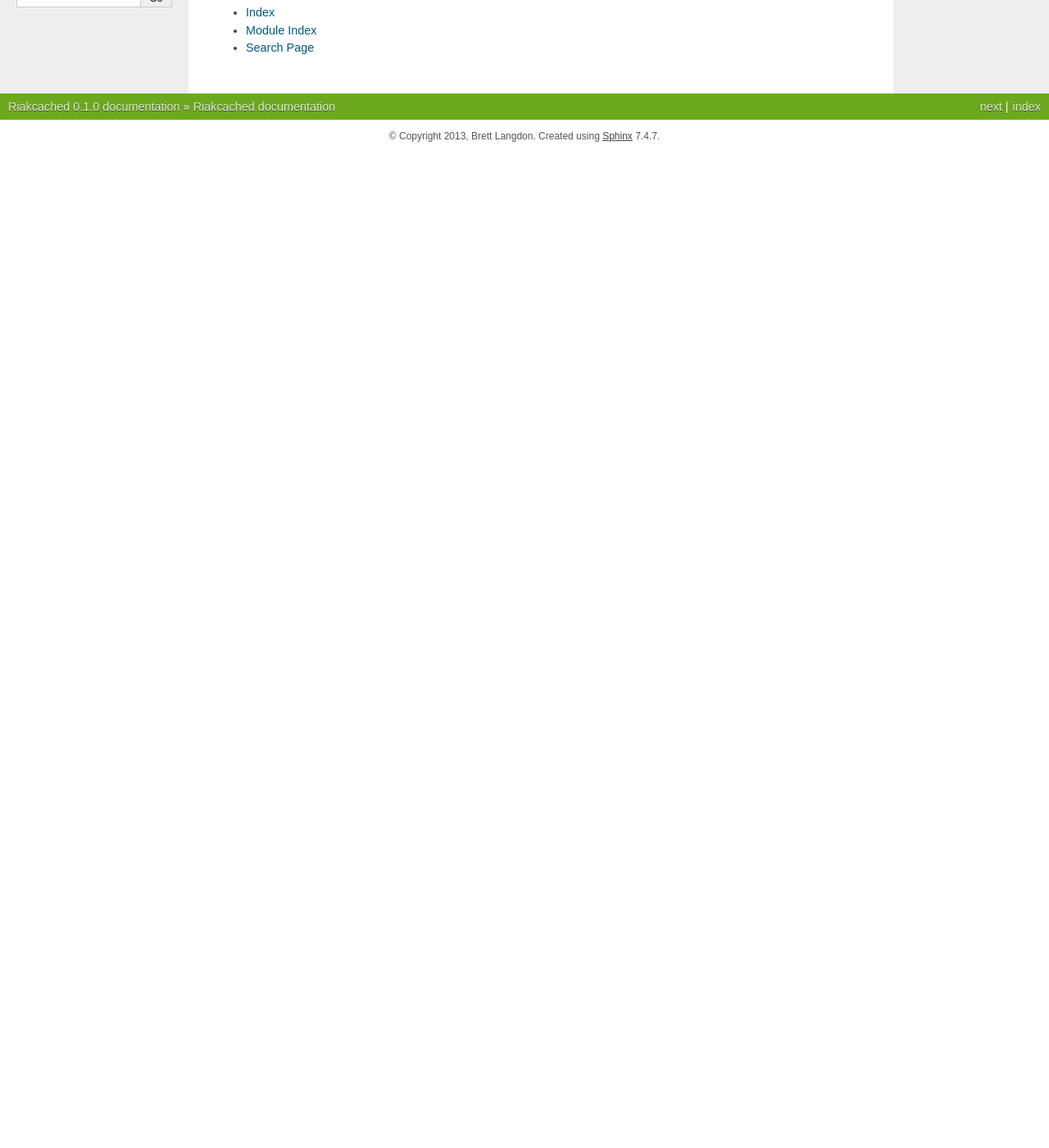
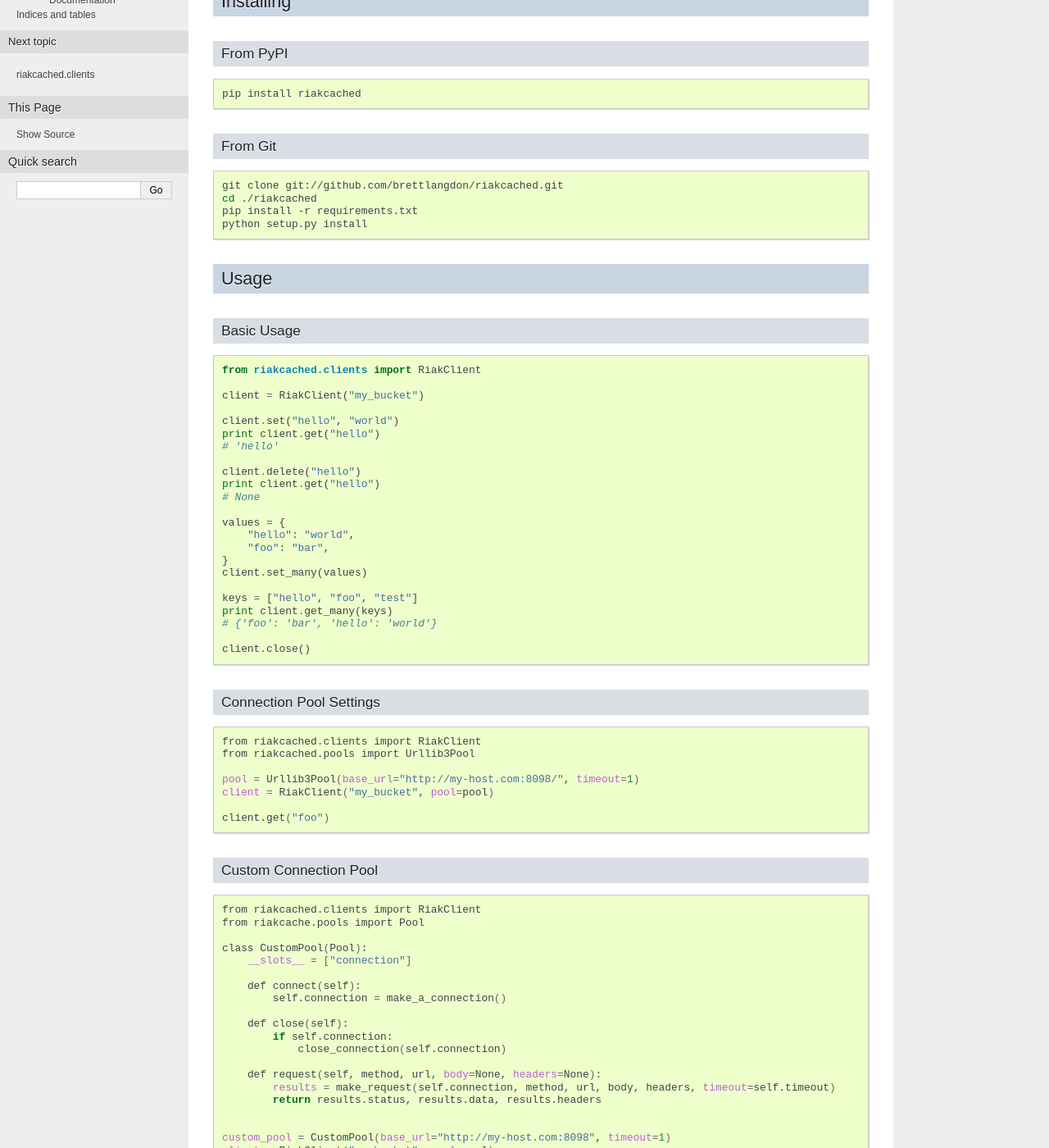
Before and after one commit to brettlangdon/riakcached, a Sphinx documentation site: the page built from docs/index.rst, in a window 1280 px wide and 1400 px high, scrolled down 333 px. Shown: the whole window at 82% size. Built offline with Sphinx 7.4.7, drawn with Linux system fonts in a browser that asks for light colours; before the commit the page ends 900 px from its top, so only the background shows below that; some of the changed text lies outside the part shown.

Commit message:
add usage and installation examples to readme

```diff
--- a/docs/index.rst
+++ b/docs/index.rst
@@ -10,7 +10,126 @@
    exceptions
    pools
 
-A Memcached like interface to the Riak HTTP API.
+|Build Status| |Coverage Status| |PyPI version|
+
+A Memcached like interface to the Riak HTTP Client. `Read The
+Docs <http://riakcached.readthedocs.org/en/latest/>`__
+
+Installing
+----------
+
+From PyPI
+~~~~~~~~~
+
+.. code:: bash
+
+    pip install riakcached
+
+From Git
+~~~~~~~~
+
+.. code:: bash
+
+    git clone git://github.com/brettlangdon/riakcached.git
+    cd ./riakcached
+    pip install -r requirements.txt
+    python setup.py install
+
+Usage
+-----
+
+Basic Usage
+~~~~~~~~~~~
+
+.. code:: python
+
+    from riakcached.clients import RiakClient
+
+    client = RiakClient("my_bucket")
+
+    client.set("hello", "world")
+    print client.get("hello")
+    # 'hello'
+
+    client.delete("hello")
+    print client.get("hello")
+    # None
+
+    values = {
+        "hello": "world",
+        "foo": "bar",
+    }
+    client.set_many(values)
+
+    keys = ["hello", "foo", "test"]
+    print client.get_many(keys)
+    # {'foo': 'bar', 'hello': 'world'}
+
+    client.close()
+
+Connection Pool Settings
+~~~~~~~~~~~~~~~~~~~~~~~~
+
+.. code:: bash
+
+    from riakcached.clients import RiakClient
+    from riakcached.pools import Urllib3Pool
+
+    pool = Urllib3Pool(base_url="http://my-host.com:8098/", timeout=1)
+    client = RiakClient("my_bucket", pool=pool)
+
+    client.get("foo")
+
+Custom Connection Pool
+~~~~~~~~~~~~~~~~~~~~~~
+
+.. code:: bash
+
+    from riakcached.clients import RiakClient
+    from riakcache.pools import Pool
+
+    class CustomPool(Pool):
+        __slots__ = ["connection"]
+
+        def connect(self):
+            self.connection = make_a_connection()
+
+        def close(self):
+            if self.connection:
+                close_connection(self.connection)
+
+        def request(self, method, url, body=None, headers=None):
+            results = make_request(self.connection, method, url, body, headers, timeout=self.timeout)
+            return results.status, results.data, results.headers
+
+
+    custom_pool = CustomPool(base_url="http://my-host.com:8098", timeout=1)
+    client = RiakClient("my_bucket", pool=pool)
+
+Threaded Client
+~~~~~~~~~~~~~~~
+
+The exists a :class:`riakcached.clients.ThreadedRiakClient` which inherits
+from :class:`riakcached.clients.RiakClient` and which uses threading to try
+to parallelize calls to ``get_many``, ``set_many`` and ``delete_many``.
+
+Documentation
+-------------
+
+The documentation can be found in the ``/docs`` directory in this
+repository and should be fairly complete for the codebase.
+
+Building Documentation
+~~~~~~~~~~~~~~~~~~~~~~
+
+.. code:: bash
+
+    git clone git://github.com/brettlangdon/riakcached.git
+    cd riakcached
+    pip install -r docs-requirements.txt
+    cd ./docs
+    make html
+
 
 Indices and tables
 ==================
@@ -18,3 +137,10 @@
 * :ref:`genindex`
 * :ref:`modindex`
 * :ref:`search`
+
+.. |Build Status| image:: https://travis-ci.org/brettlangdon/riakcached.png?branch=master
+   :target: https://travis-ci.org/brettlangdon/riakcached
+.. |Coverage Status| image:: https://coveralls.io/repos/brettlangdon/riakcached/badge.png?branch=master
+   :target: https://coveralls.io/r/brettlangdon/riakcached?branch=master
+.. |PyPI version| image:: https://badge.fury.io/py/riakcached.png
+   :target: http://badge.fury.io/py/riakcached
```
Also changed, not shown: README.md (+81 -0 lines).
